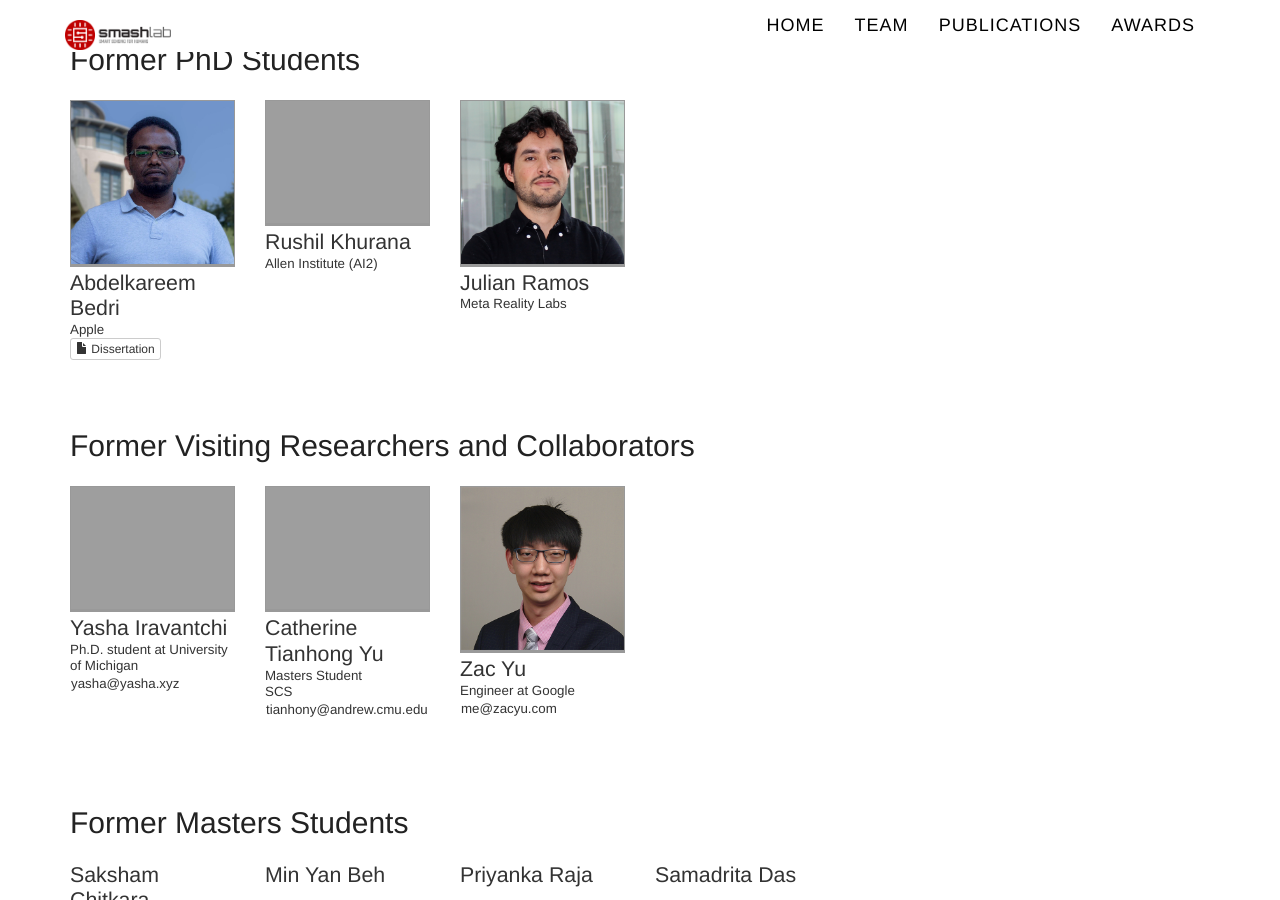
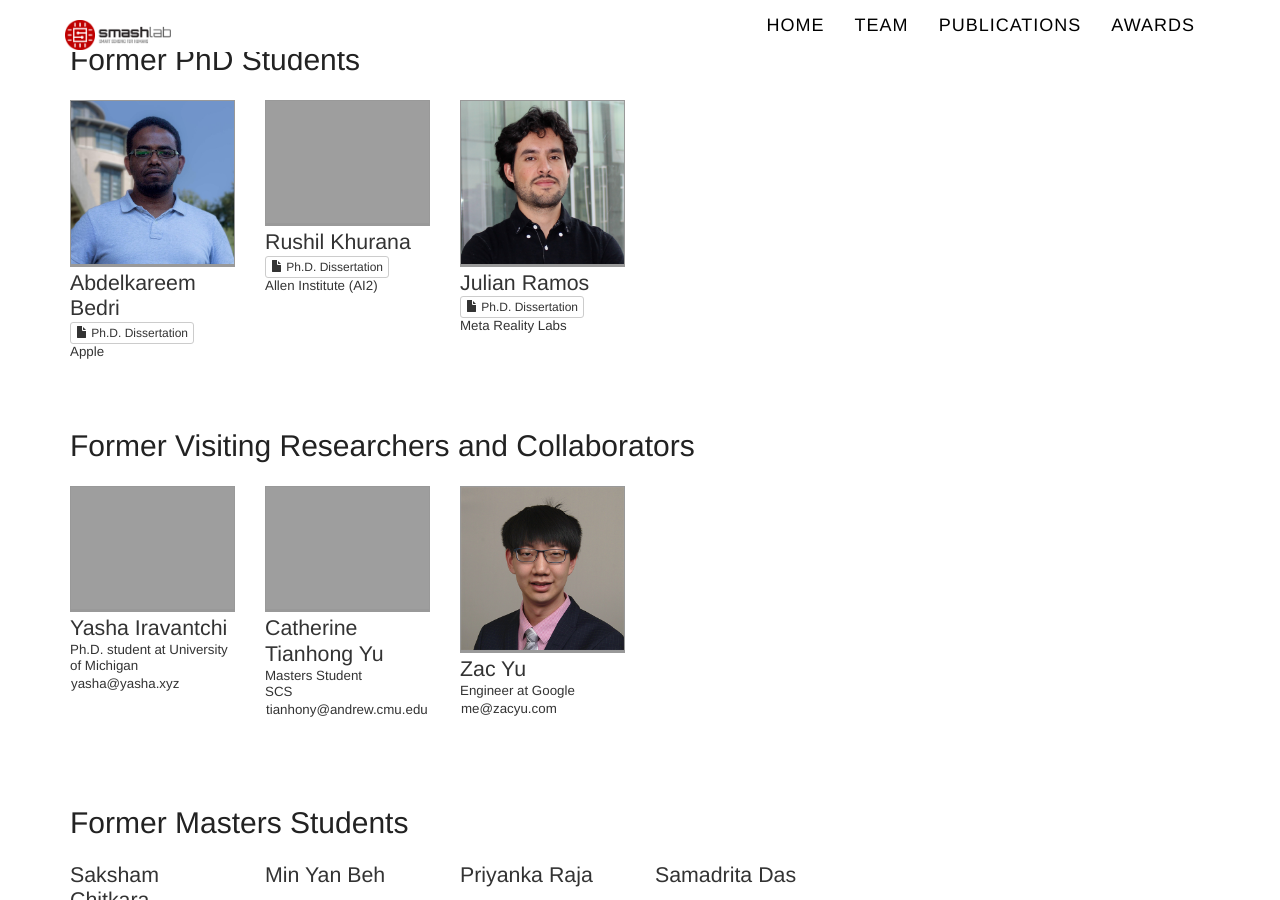
Before and after one commit to cmusmashlab/cmusmashlab.github.io, a Jekyll site: the page built from members/index.html, in a window 1280 px wide and 900 px high, scrolled down 1174 px. Built offline with Jekyll 4.4.1, drawn with Linux system fonts in a browser that asks for light colours; nearby versions of some CDN libraries; some web fonts are replaced.

Commit message:
Added dissertations and links for the three graduated PhD students.

```diff
--- a/_data/members.yml
+++ b/_data/members.yml
@@ -18,7 +18,7 @@
   degree: Ph.D. Student
   affiliation: Apple
   status: alumni
-  dissertation: TEST
+  dissertation: /pdfs/bedri_dissertation.pdf
 
 - id: khurana
   name: Rushil Khurana
@@ -28,6 +28,8 @@
   degree: Ph.D. Student
   affiliation: Allen Institute (AI2)
   status: alumni
+  dissertation: /pdfs/khurana_dissertation.pdf
+
 
 - id: chikersal
   name: Prerna Chikersal
@@ -75,6 +77,7 @@
   degree: Ph.D. Student
   affiliation: Meta Reality Labs
   status: alumni
+  dissertation: /pdfs/ramos_dissertation.pdf
 
 
 # Other Collaborators
--- a/members/index.html
+++ b/members/index.html
@@ -75,10 +75,10 @@ redirect_from: /people
     <div class="image">{% if member.website != nil %}<a href="{{ member.website }}">{% endif %}<img src="{{site.url}}{{member.image}}"/>{% if member.website != nil %}</a>{% endif %}</div>
     <div class="details">
       <div class="name">{% if member.website == nil %}{{ member.name }}{% else %}<a href="{{ member.website }}">{{ member.name }}</a>{% endif %}</div>
+      <div class="dissertation">{% if member.dissertation %}<a href="{{ site.url }}{{ member.dissertation }}" class="btn btn-default btn-xs" aria-label="Download PDF">
+          <span class="glyphicon glyphicon-file" aria-hidden="true"></span> Ph.D. Dissertation
+        </a>{% endif %}</div>
       <div class="affiliation">{% if member.affiliation != nil %}{{ member.affiliation }}{% endif %}</div>
-      <div class="dissertation">{% if member.dissertation %}<a href="{{ site.url }}{{ member.dissertation }}" class="btn btn-default btn-xs" aria-label="Download PDF">
-          <span class="glyphicon glyphicon-file" aria-hidden="true"></span> Dissertation
-        </a>{% endif %}</div>
     </div>
   </div>
 {% endfor %}
```
Also changed, not shown: 2 other files.
